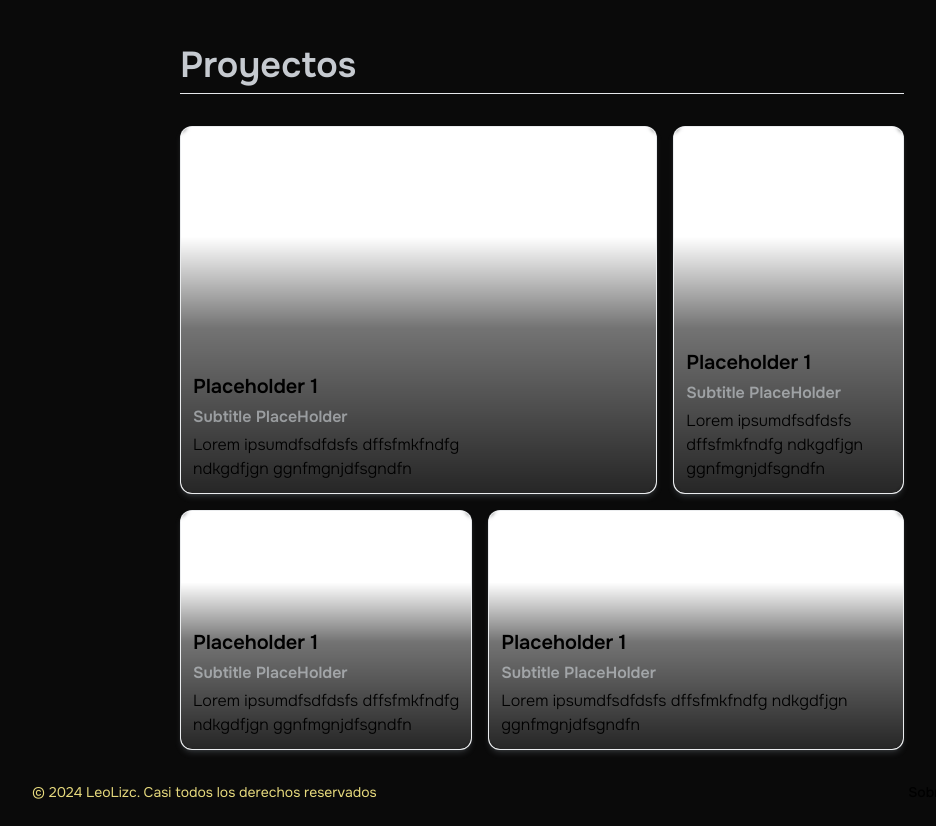
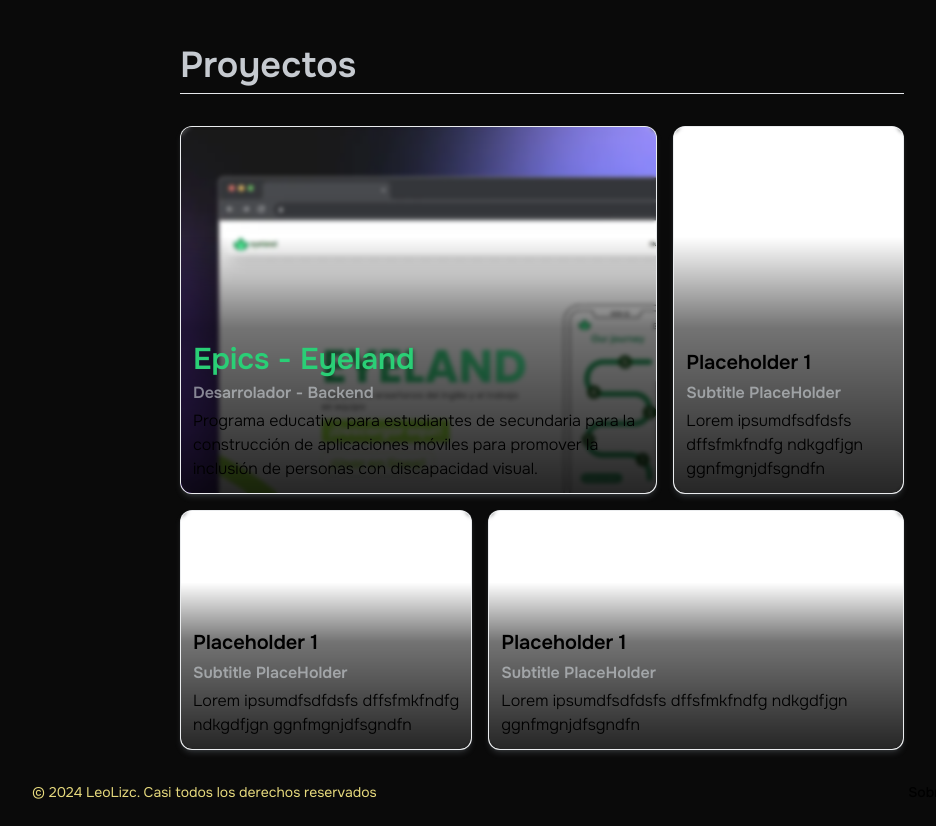
Before and after one commit to LeoLizc/leolizc.portfolio, a Next.js app: page / in a window 1280 px wide. Shown: the part 1240-2066 px from the top of the page, without its empty margins (98-1034 px from the left). Built offline with nearby package versions, Linux system fonts and the light colour scheme.

Commit message:
Update Eyeland Projects component with new data

```diff
--- a/src/ui/sections/projects.tsx
+++ b/src/ui/sections/projects.tsx
@@ -4,10 +4,12 @@ export default function Projects() {
   return (
     <div className="grid grid-cols-12 auto-rows-[7rem] gap-4">
       <BentoItem
-        className="col-span-8 row-span-3"
-        title="Placeholder 1"
-        subtitle="Subtitle PlaceHolder"
-        description="Lorem ipsumdfsdfdsfs dffsfmkfndfg ndkgdfjgn ggnfmgnjdfsgndfn"
+        className="col-span-8 row-span-3 [&_h3]:text-3xl [&_h3]:text-[#2acf76]"
+        title="Epics - Eyeland"
+        imageSrc="/imgs/Eyeland_shots_so.webp"
+        imageAlt="Página wev de Eyeland"
+        subtitle="Desarrolador - Backend"
+        description="Programa educativo para estudiantes de secundaria para la construcción de aplicaciones móviles para promover la inclusión de personas con discapacidad visual."
       />
       <BentoItem
         className="col-span-4 row-span-3"
```
Also changed, not shown: public/imgs/Eyeland_shots_so.webp (added).
